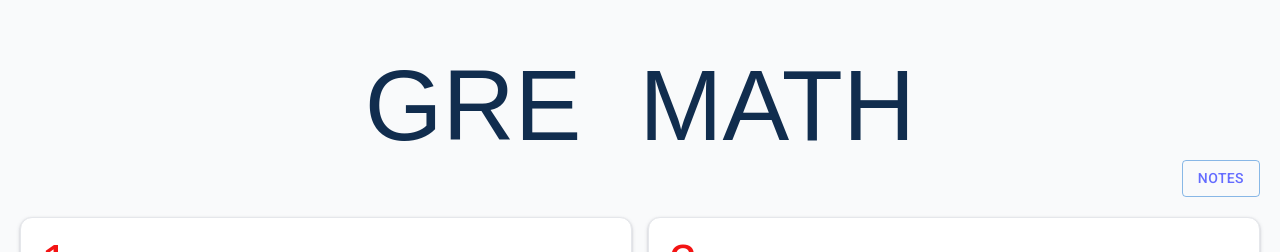
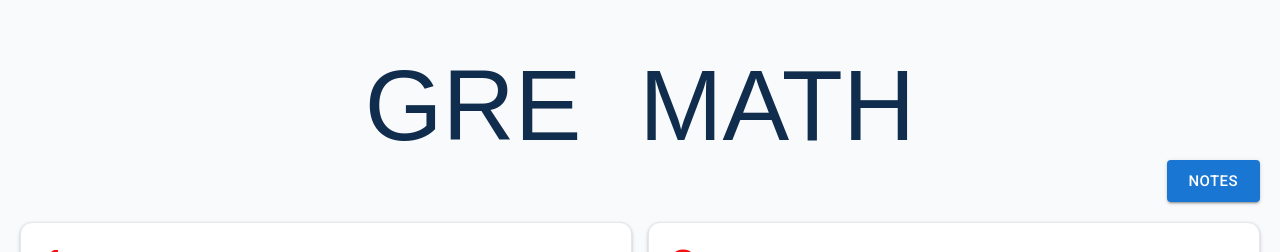
Before and after one commit to LetsTrie/gre-qbank, a React (Vite) app: page / in a window 1280 px wide. Shown: the top 252 px of the page. Built offline with nearby package versions, Linux system fonts and the light colour scheme; a web font is replaced by a local one.

Commit message:
Book added

```diff
--- a/src/layouts/dashboard/dashboard.tsx
+++ b/src/layouts/dashboard/dashboard.tsx
@@ -16,9 +16,11 @@
     <div className="p-5 bg-gray-50">
       <h1 className="hero-header text-center">GRE MATH</h1>
       <div className="pb-5 text-end">
-        <Button variant="outlined">
-          <Link to="/notes">Notes</Link>
-        </Button>
+        <Link to="/notes">
+          <Button size="large" variant="contained">
+            Notes
+          </Button>
+        </Link>
       </div>
       <div className="grid grid-cols-1 lg:grid-cols-2 gap-4 justify-between">
         {questionBank.map((question, index) => (
--- a/src/layouts/notes/notes.tsx
+++ b/src/layouts/notes/notes.tsx
@@ -1,6 +1,7 @@
 import { Container } from "@mui/material";
 import { LatexBlock } from "../../components/LatexBlock";
 import { noteSections } from "./data";
+import _5lbBook from "../../assets/books/Manhattab 5Lb (Five Pound) .pdf";
 
 export const Notes = () => {
   return (
@@ -21,6 +22,16 @@
           </ol>
         </>
       ))}
+      <div>
+        <h2 className="text-4xl font-bold py-5">Books</h2>
+        <ol className="list-disc ps-8 ms-5">
+          <li>
+            <a href={_5lbBook} target="_blank">
+              5 lb. Book of GRE Practice Problems Problems
+            </a>
+          </li>
+        </ol>
+      </div>
     </Container>
   );
 };
--- a/src/utils/shuffle.ts
+++ b/src/utils/shuffle.ts
@@ -1,5 +1,4 @@
 export default function <T>(array: T[]) {
-  return array;
   let currentIndex = array.length,
     randomIndex;
 
```
Also changed, not shown: 1 other file (tests, documents, lock files or other folders).
